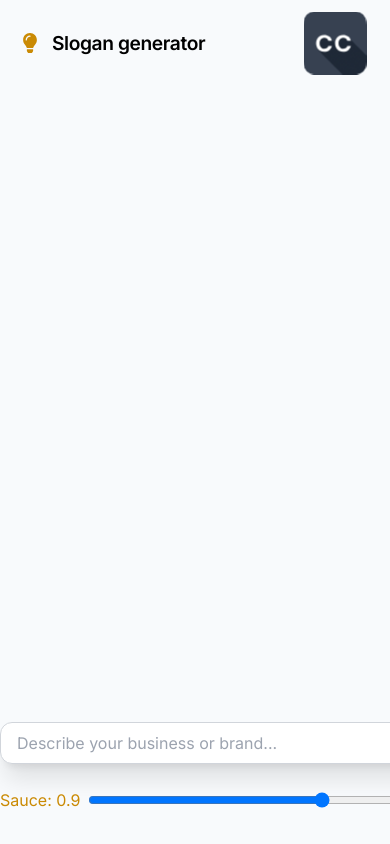
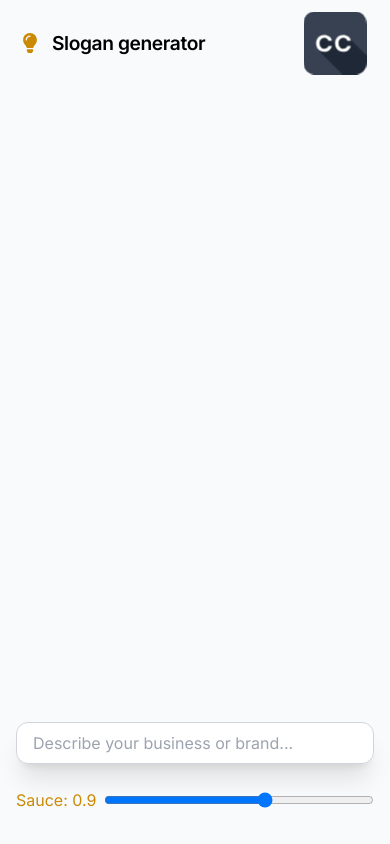
Before and after one commit to chasecee/ai-chat, a Next.js app: page / in a window 390 px wide. Built offline with nearby package versions, Linux system fonts and the light colour scheme.

Commit message:
fix mobile

```diff
--- a/app/components/Header.jsx
+++ b/app/components/Header.jsx
@@ -9,7 +9,9 @@ export default function Header() {
         className="flex gap-3 items-center text-black dark:text-gray-200"
       >
         <FaLightbulb className="fill-yellow-600 text-xl" />
-        <h1 className="text-[1.2rem] font-[550] ">Slogan generator</h1>
+        <h1 className="text-[1.2rem] font-[550] leading-4 ">
+          Slogan generator
+        </h1>
       </Link>
       <Link href="https://chasecee.com" className="flex gap-3 items-baseline">
         <span className="sr-only">By Chase Cee</span>
--- a/app/page.tsx
+++ b/app/page.tsx
@@ -24,10 +24,10 @@ export default function SloganGenerator() {
       <Header />
       <div className="mx-auto w-full max-w-[30rem] py-24 flex flex-col stretch">
         <form onSubmit={handleSubmit}>
-          <div className="fixed bottom-8">
-            <div className="flex flex-col gap-6 w-full">
+          <div className="fixed bottom-8 max-w-full">
+            <div className="flex flex-col gap-6 w-[30rem] max-w-full px-4 ">
               <input
-                className="w-[30rem] max-w-full border border-gray-300 rounded-xl shadow-xl px-4 py-2 bg-white dark:bg-gray-800"
+                className="w-full border border-gray-300 rounded-xl shadow-xl px-4 py-2 bg-white dark:bg-gray-800"
                 value={input}
                 placeholder="Describe your business or brand..."
                 onChange={handleInputChange}
```
